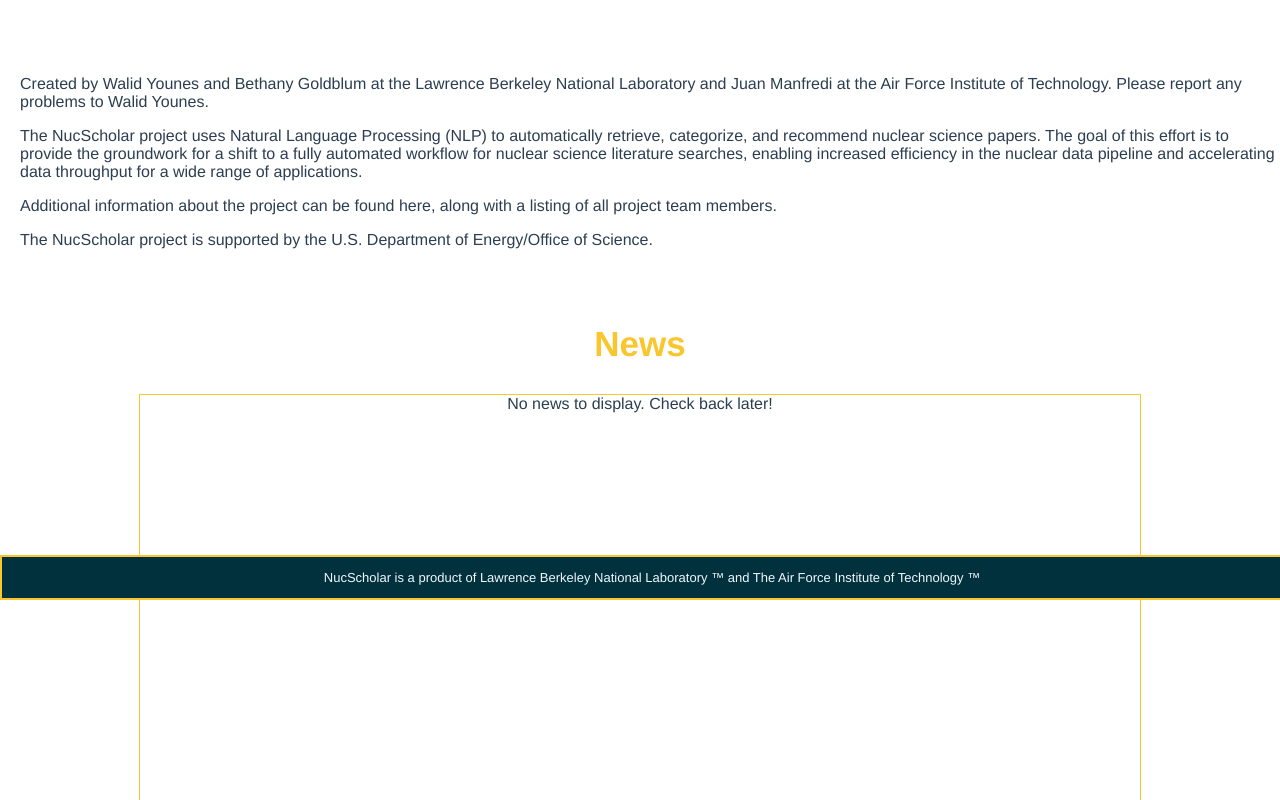
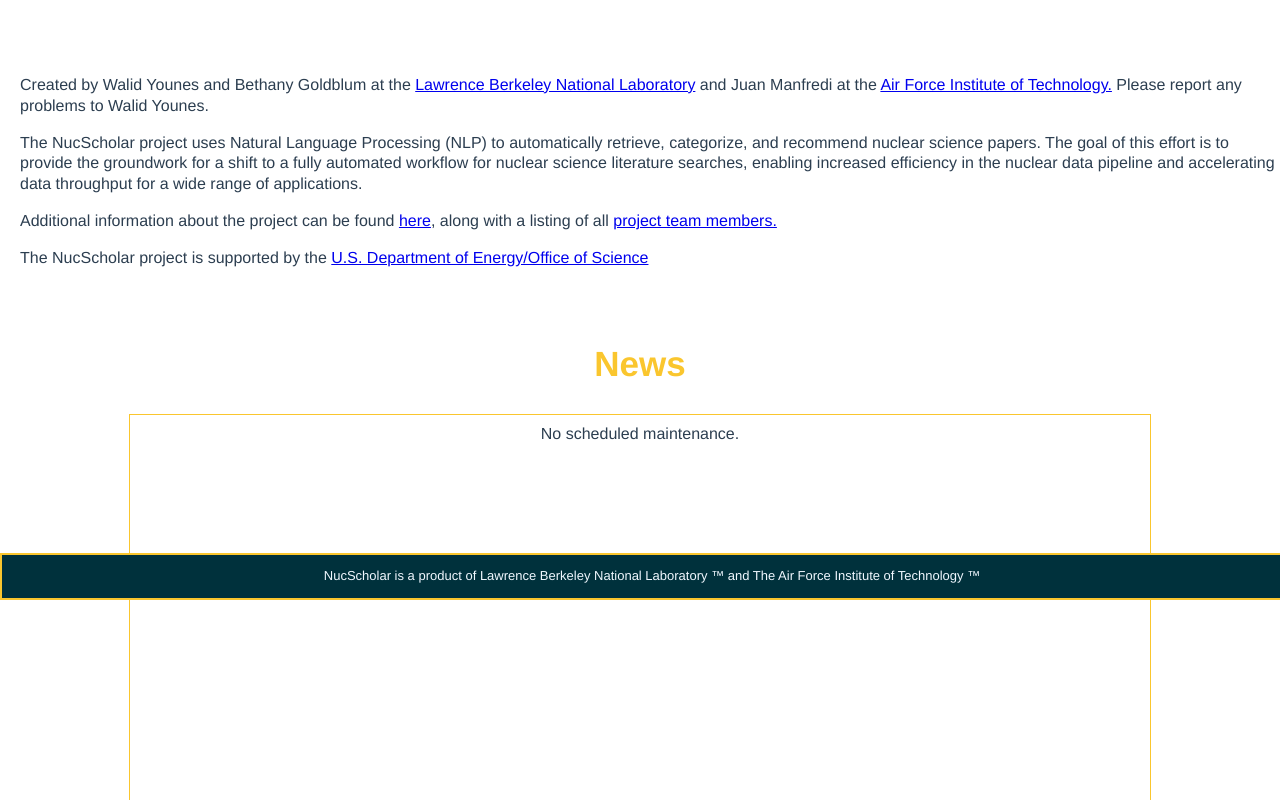
Before and after one commit to dward118/NL-Website, a Vue app in the folder frontend/: page / in a window 1280 px wide. Shown: the part 200-1000 px from the top of the page. Built offline with nearby package versions, Linux system fonts and the light colour scheme.

Commit message:
Hyperlinks, style changes, sign-up page fixed.

```diff
--- a/frontend/src/views/ContactUs.vue
+++ b/frontend/src/views/ContactUs.vue
@@ -11,6 +11,8 @@
       <button type="submit">Send</button>
     </form>
   </div>
+
+  <!-- This is to create whitespace at the bottom until we have other containers. -->
   <div style="height: 200px;"></div>
 
 </template>
@@ -70,5 +72,6 @@
   margin-right: auto;
   margin-left: auto;
   border: 1px solid #fac62e;
+  font-family: Arial, Helvetica, sans-serif;
 }
 </style>
--- a/frontend/src/views/Homepage.vue
+++ b/frontend/src/views/Homepage.vue
@@ -4,8 +4,8 @@
   <div>
     <h3 style="font-size:40px; color: #00313c; margin-top: 150px; margin-bottom: 80px;">NucScholar Search Engine</h3>
     <p>
-      Created by Walid Younes and Bethany Goldblum at the Lawrence Berkeley National Laboratory and Juan Manfredi at the
-      Air Force Institute of Technology. Please report any problems to Walid Younes.
+      Created by Walid Younes and Bethany Goldblum at the <a href="https://www.lbl.gov/">Lawrence Berkeley National Laboratory</a> and Juan Manfredi at the
+      <a href="https://www.afit.edu/">Air Force Institute of Technology.</a> Please report any problems to Walid Younes.
     </p>
     <p>
       The NucScholar project uses Natural Language Processing (NLP) to automatically retrieve, categorize, and recommend
@@ -14,16 +14,16 @@
       accelerating data throughput for a wide range of applications.
     </p>
     <p>
-      Additional information about the project can be found here, along with a listing of all project team members.
+      Additional information about the project can be found <a href="https://nucscholar.berkeley.edu/">here</a>, along with a listing of all <a href="https://nucscholar.berkeley.edu/our-team/">project team members.</a>
     </p>
     <p>
-      The NucScholar project is supported by the U.S. Department of Energy/Office of Science.
+      The NucScholar project is supported by the <a href="https://www.energy.gov/science/office-science">U.S. Department of Energy/Office of Science</a>
     </p>
   </div>
 
   <h1 style="color: #fac62e; margin-top: 75px; margin-bottom: 30px; font-size: 35px;">News</h1>
   <div class="news-container">
-    No news to display. Check back later!
+    No scheduled maintenance. <br>
   </div>
 
   <!-- This is to create whitespace at the bottom until we have other containers. -->
@@ -46,6 +46,7 @@
 p {
   text-align: left;
   margin-left: 20px;
+  line-height: 1.3;
 }
 
 .news-container {
@@ -54,7 +55,7 @@
   width: 1000px;
   height: 500px;
   margin: 0 auto;
-  border: 1px solid;
-  border-color: #fac62e;
+  border: 1px solid #fac62e;
+  padding: 10px;
 }
 </style>
--- a/frontend/src/views/LoginPage.vue
+++ b/frontend/src/views/LoginPage.vue
@@ -6,7 +6,7 @@
     <div class="field">
       <input type="text" placeholder="Enter Username" id="username" name="username" required />
       <input type="password" placeholder="Enter Password" id="password" name="password" required />
-      <button type="submit">Login</button>
+      <button type="submit">Submit</button>
       <p>
         <router-link to="/sign-up">Don't have an account? Sign up here.</router-link>
       </p>
--- a/frontend/src/views/QuestionSearch.vue
+++ b/frontend/src/views/QuestionSearch.vue
@@ -4,9 +4,7 @@
   <div class="field">
     <p>
       This app will let you query a small database of arXiv articles on fission.
-      The database consists of 71708 individual sentences automatically
-    </p>
-    <p>
+      The database consists of 71708 individual sentences automatically <br>
       extracted from 108 articles. The search engine will attempt to return short phrases from the database
       that most closely answer your question.
     </p>
@@ -15,8 +13,10 @@
       v-model="SearchBar" style="margin-top: 50px;" placeholder="Ex: What model is used to calculate tunneling?"
     />
 
-    <button @click="Search">Submit</button>
+    <button @click="Search">Search</button>
   </div>
+
+  <!-- This is to create whitespace at the bottom until we have other containers. -->
   <div style="height: 200px;"></div>
 </template>
 
@@ -66,5 +66,6 @@
 
 p {
   text-align: center;
+  line-height: 1.3;
 }
 </style>
--- a/frontend/src/views/SemanticSearch.vue
+++ b/frontend/src/views/SemanticSearch.vue
@@ -4,17 +4,17 @@
   <div class="field">
     <p>
       This app will let you query a small database of arXiv articles on fission.
-      The database consists of 71708 individual sentences automatically
-    </p>
-    <p>
+      The database consists of 71708 individual sentences automatically <br>
       extracted from 108 articles. The search engine will attempt to return sentences from the database that
       are semantically related to your query.
     </p>
 
-    <input v-model="SearchBar" style="margin-top: 50px;" placeholder="Ex: fission fragment detectors" />
+    <input v-model="SearchBar" style="margin-top: 50px;" placeholder="Ex: Fission fragment detectors" />
 
-    <button @click="Search">Submit</button>
+    <button @click="Search">Search</button>
   </div>
+
+  <!-- This is to create whitespace at the bottom until we have other containers. -->
   <div style="height: 200px;"></div>
 </template>
 
@@ -63,5 +63,6 @@
 
 p {
   text-align: center;
+  line-height: 1.3;
 }
 </style>
--- a/frontend/src/views/SignUp.vue
+++ b/frontend/src/views/SignUp.vue
@@ -8,8 +8,14 @@
         <input type="email" placeholder="Enter Your Email" name="email" v-model="email" required>
         <input type="text" placeholder="Enter Username" name="username" v-model="username" required />
         <input type="password" placeholder="Enter Password" name="password" v-model="password" required />
-        <input type="text" placeholder="Enter Username" name="username" v-model="username" required />
-        <input type="text" placeholder="Enter Username" name="username" v-model="username" required />
+        <input type="text" placeholder="Enter Your Institution" name="institution" v-model="institution" required />
+        <select name="experience" v-model="experience" required>
+          <option value="" disabled selected hidden>Select Your Experience</option>
+          <option value="grad">Grad</option>
+          <option value="undergrad">Undergrad</option>
+          <option value="professor">Professor</option>
+          <option value="adjunct">Adjunct</option>
+        </select>
         <button type="submit">Submit</button>
       </form>
       <p>
@@ -17,6 +23,8 @@
       </p>
     </div>
   </div>
+
+  <!-- This is to create whitespace at the bottom until we have other containers. -->
   <div style="height: 200px;"></div>
 </template>
 
@@ -36,6 +44,8 @@
       email: '',
       username: '',
       password: '',
+      institution: '',
+      experience: '',
     }
   },
   methods: {
@@ -45,7 +55,9 @@
         // last_name: "lastname",
         email: this.email,
         username: this.username,
-        password: this.password
+        password: this.password,
+        institution: this.institution,
+        experience: this.experience
       }
 
       console.log(formData)
@@ -78,6 +90,17 @@
   border: 1px solid #fac62e;
 }
 
+.field select {
+  width: 325px;
+  height: 40px;
+  padding-left: 20px;
+  display: block;
+  margin-bottom: 30px;
+  margin-right: auto;
+  margin-left: auto;
+  border: 1px solid #fac62e;
+}
+
 .field button {
   width: 320px;
   height: 40px;
```
